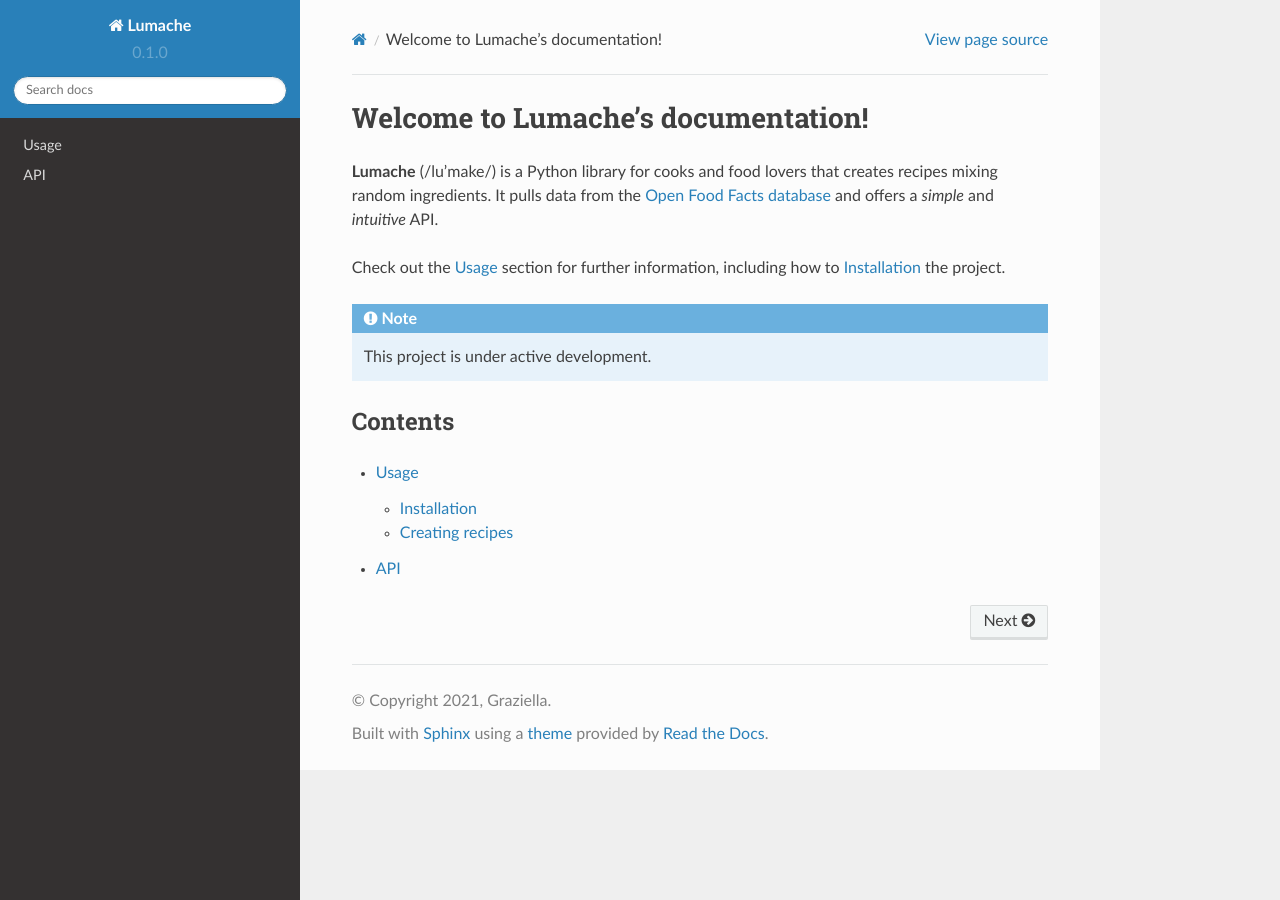
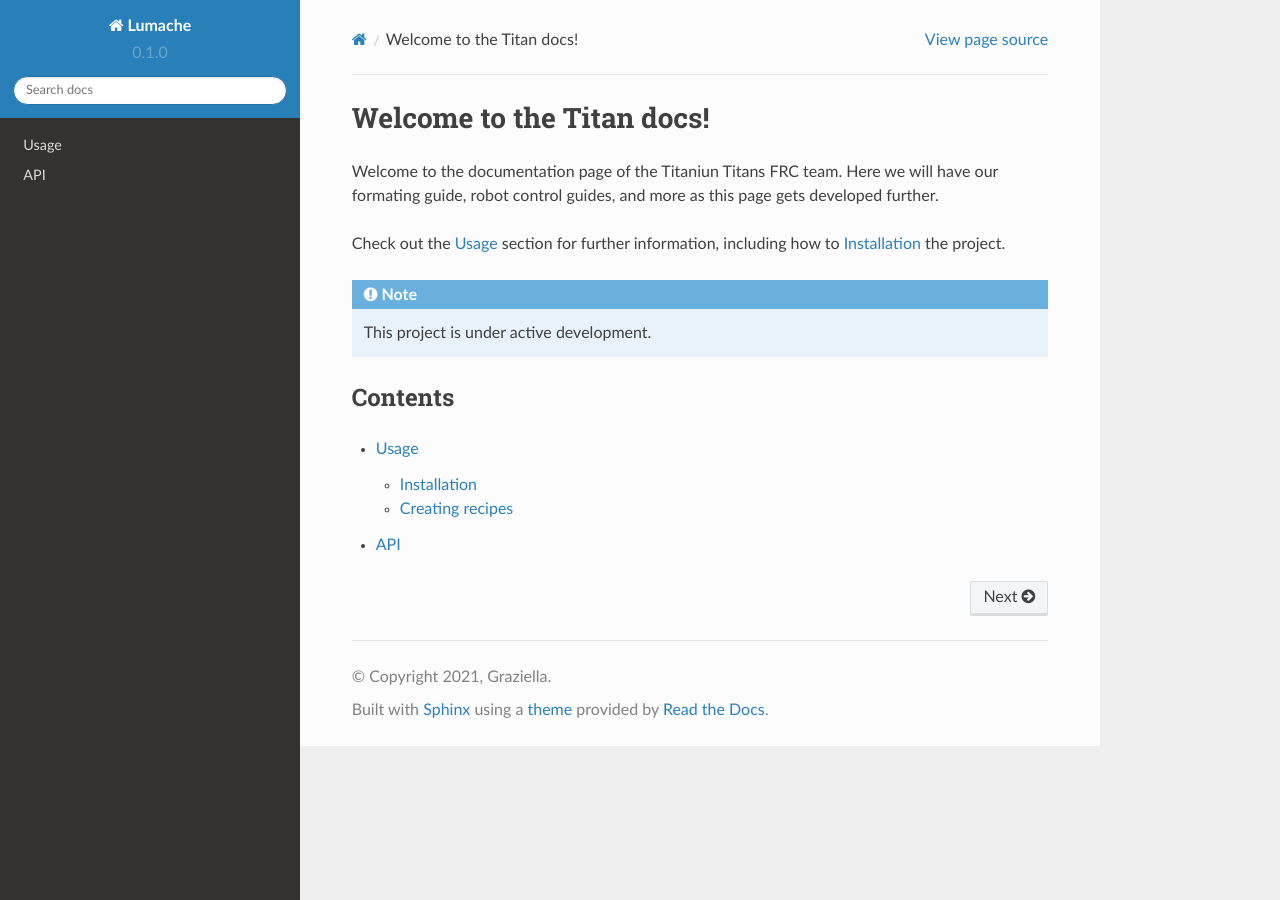
Before and after one commit to TitaniumTitans/Docs, a Sphinx documentation site: the page built from docs/source/index.rst, in a window 1280 px wide. Built offline with Sphinx 7.4.7 and the Read the Docs theme 2.0.0, drawn with Linux system fonts in a browser that asks for light colours.

Commit message:
Update index.rst

```diff
--- a/docs/source/index.rst
+++ b/docs/source/index.rst
@@ -1,10 +1,7 @@
-Welcome to Lumache's documentation!
+Welcome to the Titan docs!
 ===================================
 
-**Lumache** (/lu'make/) is a Python library for cooks and food lovers
-that creates recipes mixing random ingredients.
-It pulls data from the `Open Food Facts database <https://world.openfoodfacts.org/>`_
-and offers a *simple* and *intuitive* API.
+Welcome to the documentation page of the Titaniun Titans FRC team. Here we will have our formating guide, robot control guides, and more as this page gets developed further.
 
 Check out the :doc:`usage` section for further information, including
 how to :ref:`installation` the project.
```
